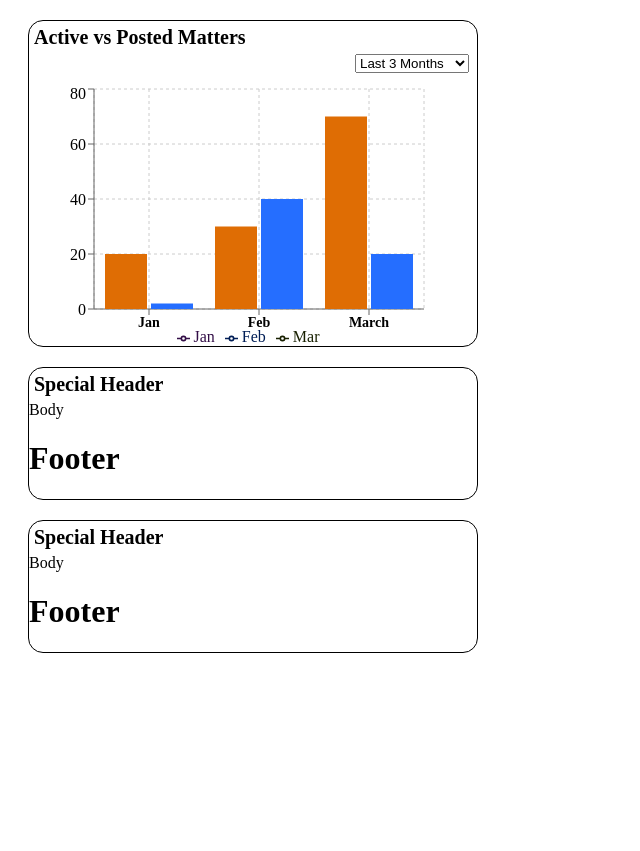
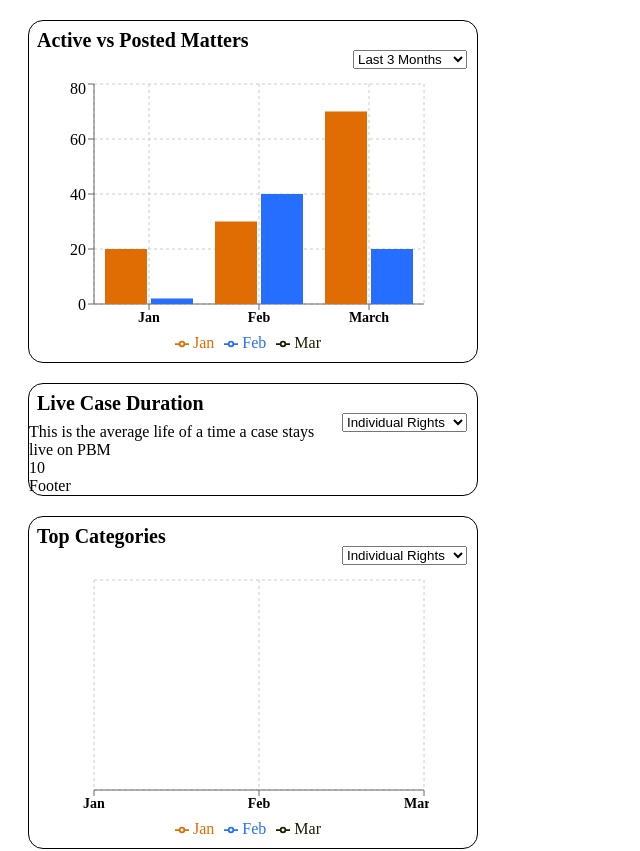
Before and after one commit to VittiniN/Widgets, a React (Create React App) app: page / in a window 1280 px wide. Shown: the top 851 px of the page, without its empty margins (0-640 px from the left). Before the commit the page ends 800 px from the top, so only its background shows below. Built offline with nearby package versions, Linux system fonts and the light colour scheme.

Commit message:
deleted some repeative code, added line chat props, added metric card data,

```diff
--- a/src/Components/SSPBWidgetCard/SSPBWidgetCard.css
+++ b/src/Components/SSPBWidgetCard/SSPBWidgetCard.css
@@ -3,6 +3,7 @@
     width: 28rem;
     margin: 20px 20px 20px 20px;
     border-radius: 15px;
+
 }
 
 .SSPBWidgetCard .SSPBWidgetCard__header {
@@ -13,7 +14,7 @@
     font-size: 20px;
     font-weight: bold;
     margin: 0px 0px 0px 0px;
-    padding: 5px 5px 5px 5px;
+    padding: 8px 8px 8px 8px;
 }
 
 .SSPBWidgetCard .SSPBWidgetCard__body {
@@ -29,12 +30,23 @@
 
 .recharts-legend-wrapper{
     position: relative !important;
-    /* border: solid;  */
+    height: 50px;
+    padding-bottom: 10px;
 }
 
 
 .SSPBWidgetCard__selectMenu{
-   padding-right: 8px;
-    height: 30px;
+   /* padding-right: 8px 0px 10px 0px; */
    float: right;
+   /* border: solid; */
+   /* padding-bottom: 10px; */
+   position: relative;
+   bottom: 10px;
+   padding-right: 10px;
 }
+
+
+.SSPBWidgetCard .bar_chart_chart {
+    /* border: solid;
+    width: 23rem; */
+}
--- a/src/Components/SSPBWidgetCard/SSPBWidgetCard.tsx
+++ b/src/Components/SSPBWidgetCard/SSPBWidgetCard.tsx
@@ -6,11 +6,10 @@ type SlotType = "header" | "body" | "footer" | "selectMenu";
 
 type props = {
     children: ReactNode;
-    renderSelectMenu?: boolean;
+    renderSelectMenu: boolean;
 };
 
-// Create a React.FC for the SSPBWidgetCard component
-const SSPBWidgetCard: React.FC<props> = ({ children }) => {
+const SSPBWidgetCard: React.FC<props> = ({ children,renderSelectMenu }) => {
     const filterSlot = (slotType: SlotType): ReactElement[] => {
         return React.Children.toArray(children).filter((child) =>
             React.isValidElement(child) && child.props.slot === slotType
@@ -22,9 +21,11 @@ const SSPBWidgetCard: React.FC<props> = ({ children }) => {
             <div className="SSPBWidgetCard__header">
                 {filterSlot("header")}
             </div>
-            <div className="SSPBWidgetCard__selectMenu">
-                {filterSlot("selectMenu")}
-            </div>
+            {renderSelectMenu && (
+                <div className="SSPBWidgetCard__selectMenu">
+                    {filterSlot("selectMenu")}
+                </div>
+            )}
             <div className="SSPBWidgetCard__body">
                 {filterSlot("body")}
             </div>
--- a/src/Entities /widgetDataUtils.ts
+++ b/src/Entities /widgetDataUtils.ts
@@ -68,22 +68,22 @@ export const activeVsMatters_Widget = [
     // },
 ]
 
-// export const Topcatergories = [
-//   { name: "Jan", Jan: 10, Feb: 2, Mar: 43},
-//   { name: "Feb", Jan: 30, Feb: 10, Mar: 3 },
-//   {name: "Mar", Jan: 10, Feb: 32, Mar: 2 },
-//   // {name: "April", Jan: 30, Feb: 23, Mar: 33}
+export const Topcatergories = [
+  // { name: "jan", Jan: 10, Feb: 2, Mar: 43},
+  // { name: "Feb", Jan: 30, Feb: 10, Mar: 3 },
+  // {name: "Mar", Jan: 10, Feb: 32, Mar: 2 },
+  // // {name: "April", Jan: 30, Feb: 23, Mar: 33}
 
-// ];
+];
 
 
 
-// export const interestformssubmitted = [
-//   { name: "Jan", Jan: 20, Feb: 30, Mar: 60 },
-//   { name: "Feb", Jan: 20, Feb: 12, Mar: 10 },
-//   { name: "Mar", Jan: 30, Feb: 5, Mar: 3 },
-//   // { name: "Apr", Jan: 1, Feb: 12, Mar: 13 },
-// ];
+export const interestformssubmitted = [
+  { name: "Jan", Jan: 20, Feb: 30, Mar: 60 },
+  { name: "Feb", Jan: 20, Feb: 12, Mar: 10 },
+  { name: "Mar", Jan: 30, Feb: 5, Mar: 3 },
+  // // { name: "Apr", Jan: 1, Feb: 12, Mar: 13 },
+];
 
 
 
--- a/src/Graphs/MetricWidget.tsx
+++ b/src/Graphs/MetricWidget.tsx
@@ -6,29 +6,17 @@ import Matter from "../Components/selectmenu /Matters";
 
 type MetricCardProps = {
   value: number;
+  metriccopy: string;
 };
 
-const MetricCard: React.FC<MetricCardProps> = ({ value }) => {
+const MetricCard: React.FC<MetricCardProps> = ({ value, metriccopy }) => {
   return (
     <div className="card-custom1">
-      <Card>
-        <Matter />
+      <div className="metric_title">{metriccopy}</div>
 
-        <Card.Body>
-          <div className="metric_title">
-            <Card.Title>Live Case Duration</Card.Title>
-          </div>
+      <div className="metric-card__value">{value}</div>
 
-          <div className="metric-card__container"></div>
-          <div className="metric-card__value">{value}</div>
-
-          <div className="card-body-container">
-            <Card.Text className="helpful_copy_metric">
-              This is the average life of a time a case stays on live on PBM
-            </Card.Text>
-          </div>
-        </Card.Body>
-      </Card>
+      <div className="card-body-container"></div>
     </div>
   );
 };
--- a/src/Graphs/TopcategoriesWidget.tsx
+++ b/src/Graphs/TopcategoriesWidget.tsx
@@ -1,67 +1,46 @@
-// import React from "react";
-// import {
-//   LineChart,
-//   Line,
-//   XAxis,
-//   YAxis,
-//   CartesianGrid,
-//   Tooltip,
-//   Legend,
-// } from "recharts";
-// import { Card } from "react-bootstrap";
-// import { Topcatergories } from "../Entities /widgetDataUtils";
-// import { interestformssubmitted } from "../Entities /widgetDataUtils";
-// import ActiveVsPostedButton from "../Components/selectmenu /MonthsPerMatter";
+import React from "react";
+import {
+  LineChart,
+  Line,
+  XAxis,
+  YAxis,
+  CartesianGrid,
+  Tooltip,
+  Legend,
+} from "recharts";
+import { Topcatergories } from "../Entities /widgetDataUtils";
+import { interestformssubmitted } from "../Entities /widgetDataUtils";
+import ActiveVsPostedButton from "../Components/selectmenu /MonthsPerMatter";
 
-// interface LineChartGraphProps {
-//   data: { name: string; Jan: number; Feb: number; Mar: number }[];
-//   title: string;
-// }
+interface LineChartGraphProps {
+  data: {}[];
+  title: string;
 
-// const LineChartGraph: React.FC<LineChartGraphProps> = ({ data, title }) => {
-//   return (
-//     <div className="card-custom">
-//       <Card className="custom-card">
-//         <Card.Body>
-//           <ActiveVsPostedButton />
-//           <div className="card_title"> {title}</div>
+}
 
-//           <div className="line_chart_container">
-//             <LineChart width={400} height={250} data={data}>
-//               <CartesianGrid strokeDasharray="3 3" />
-//               <XAxis
-//                 dataKey="name"
-//                 tick={{ fontWeight: "bold", fontSize: "14px", fill: "black" }}
-//               />
-//               <YAxis tick={{ fill: "black" }} />
-//               <Tooltip />
-//               <Legend
-//                 iconSize={13}
-//                 iconType="line"
-//                 wrapperStyle={{ marginTop: "14px" }}
-//                 payload={[
-//                   { value: "Jan", type: "line", color: "#DF6D04" },
-//                   { value: "Feb", type: "line", color: "#3E8914" },
-//                   { value: "Mar", type: "line", color: "#256EFF" },
-//                   // {value: "April", type: "line", color: "#182000"   },
-//                 ]}
-//                 formatter={(value, entry) => {
-//                   return <span className="Line-legend-item">{value}</span>;
-//                 }}
-//               />
+const LineChartGraph: React.FC<LineChartGraphProps> = ({
+  data,
+  title,
+}) => {
+  return (
+    <div className="card-custom">
+      <div className="card_title"> {title}</div>
 
-//               <Line type="natural" dataKey="Jan" stroke="#256EFF" />
-//               <Line type="natural" dataKey="Feb" stroke="#3E8914" />
-//               <Line type="natural" dataKey="Mar" stroke="#DF6D04" />
-//             </LineChart>
-//           </div>
-//         </Card.Body>
-//       </Card>
-//     </div>
-//   );
-// };
+      <div className="line_chart_container">
+      <LineChart width={400} height={250} data={data}>
+  <CartesianGrid strokeDasharray="3 3" />
+  <XAxis
+    dataKey="name"
+    tick={{ fontWeight: "bold", fontSize: "14px", fill: "black" }}
+  />
+  <YAxis tick={{ fill: "black" }} />
+  <Line type="monotone" dataKey="dataKey1" stroke="#8884d8" />
+  <Line type="monotone" dataKey="dataKey2" stroke="#82ca9d" />
+  {/* Add more Line components as needed */}
+</LineChart>
+      </div>
+    </div>
+  );
+};
 
-// export default LineChartGraph;
-
-
-export {}
+export default LineChartGraph;
--- a/src/Graphs/legend.tsx
+++ b/src/Graphs/legend.tsx
@@ -1,21 +1,33 @@
 import React from "react";
 import { Legend } from "recharts";
+import { Line } from "recharts";
+interface BarChartLegendProps {
+   COLORS: string[];
+   type: string;
+   datakey: string;
+   stroke: string;
+  }
 
-const BarChartLegend = () => {
+const BarChartLegend: React.FC<BarChartLegendProps> = ({COLORS,
+    type,
+    datakey,
+    stroke,}) => {
   return (
     <Legend
-      iconSize={13}
-      iconType="line"
+    //   iconSize={13}
+    //   iconType="line"
       wrapperStyle={{ marginTop: "14px" }}
       payload={[
-        { value: "Jan", type: "line", color: "#330E47" },
-        { value: "Feb", type: "line", color: "#011e56" },
+        { value: "Jan", type: "line", color: "#DF6D04" },
+        { value: "Feb ", type: "line", color: "#256EFF" },
         { value: "Mar", type: "line", color: "#182000" },
+
       ]}
     //   formatter={(value, entry) => {
     //     return <span className="Bar-Chart-legend-item">{value}</span>;
     //   }}
     />
+
   );
 }
 
--- a/src/index.tsx
+++ b/src/index.tsx
@@ -4,14 +4,15 @@ import ReactDOM from "react-dom/client";
 import BarChartLegend from "./Graphs/legend";
 import ACTIVE_VS_MATTERS from "./Components/selectmenu /MonthsPerMatter";
 import ActiveVsMattersBarChart from "./Graphs/Barchartcard";
+import Matters from "./Components/selectmenu /Matters";
 
-// import LineChartGraph from "./Graphs/TopcategoriesWidget";
-// import {Topcatergories} from "./Entities /widgetDataUtils";
-// import {interestformssubmitted} from "./Entities /widgetDataUtils";
+import LineChartGraph from "./Graphs/TopcategoriesWidget";
+import { Topcatergories } from "./Entities /widgetDataUtils";
+import { interestformssubmitted } from "./Entities /widgetDataUtils";
 // import "./index.css";
 // import PieChart from "./Graphs/PieChartWidget";
 // import ContactUsWidget from "./Components/CallToActionWidget/ContactUsWidget";
-// import Metric from "./Graphs/MetricWidget";
+import Metric from "./Graphs/MetricWidget";
 // import Table from "./Components/CohortProgramWidget/table";
 
 import SSPBWidgetCard from "./Components/SSPBWidgetCard/SSPBWidgetCard";
@@ -26,8 +27,9 @@ root.render(
       <div slot="header">
         <h1>Active vs Posted Matters</h1>
       </div>
+
       <div slot="selectMenu">
-        <ACTIVE_VS_MATTERS/>
+        <ACTIVE_VS_MATTERS />
       </div>
 
       <div slot="body">
@@ -35,47 +37,87 @@ root.render(
       </div>
 
       <div slot="footer">
-        <BarChartLegend />
+      <BarChartLegend COLORS={["#DF6D04", "#256EFF", "#182000"]} type="line" datakey="yourDataKey" stroke="yourStrokeColor" />
       </div>
     </SSPBWidgetCard>
 
-    <SSPBWidgetCard>
+
+
+    <SSPBWidgetCard renderSelectMenu={true}>
+  <div slot="header">
+    <h1>Live Case Duration</h1>
+    </div>
+
+   <div slot="selectMenu">
+   <Matters />
+   </div>
+
+  <div slot="body"><Metric value={10}  metriccopy ={"This is the average life of a time a case stays live on PBM" }/>
+  </div>
+
+  <div slot="footer">Footer</div>
+</SSPBWidgetCard>
+
+
+
+
+
+
+
+
+
+    <SSPBWidgetCard renderSelectMenu={true}>
       <div slot="header">
-        <h1>Special Header</h1>
+        <h1>Top Categories </h1>
       </div>
-      <div slot="body">Body</div>
-      <h1 slot="footer">Footer</h1>
+<div slot="selectMenu">
+<Matters />
+</div>
+
+      <div slot="body">
+        <LineChartGraph  data={interestformssubmitted} title="" />{" "}
+      </div>
+
+      <div slot="footer">
+      <BarChartLegend COLORS={["#DF6D04", "#256EFF", "#182000"]} type="line" datakey="yourDataKey" stroke="yourStrokeColor" />
+      </div>
+
+
     </SSPBWidgetCard>
 
-    <SSPBWidgetCard>
+
+
+
+
+
+
+
+
+    <SSPBWidgetCard renderSelectMenu={true}>
       <div slot="header">
-        <h1>Special Header</h1>
+        <h1> Interests Forms Submitted </h1>
       </div>
-      <div slot="body">Body</div>
-      <h1 slot="footer">Footer</h1>
+
+<div slot="selectMenu">
+
+<ACTIVE_VS_MATTERS />
+
+</div>
+
+
+
+      <div slot="body">
+        <LineChartGraph data={interestformssubmitted} title="" />
+      </div>
+
+
+
+      <div slot="footer">
+      <BarChartLegend COLORS={["#002347,", "#ff8e00,", "#003366,"]} type="line" datakey="yourDataKey" stroke="yourStrokeColor" />
+      </div>
+
+
+
     </SSPBWidgetCard>
   </>
 );
-
-// root.render(
-//   <React.StrictMode>
-//     <div className="row">
-//       <ActiveVsMattersCard />
-//       <LineChartGraph data={Topcatergories} title="Top Categories" />
-//       <PieChart />
-//     </div>
-
-//     <div className="row1">
-//       <Metric value={10} />
-//       <LineChartGraph
-//         data={interestformssubmitted}
-//         title="Interest Forms Submitted"
-//       />
-//       <ContactUsWidget />
-//     </div>
-
-//     <div className="row3">
-//       <Table />
-//     </div>
-//   </React.StrictMode>
-// );
```
Also changed, not shown: src/Graphs/PieChartWidget.tsx (+10 -15 lines).
